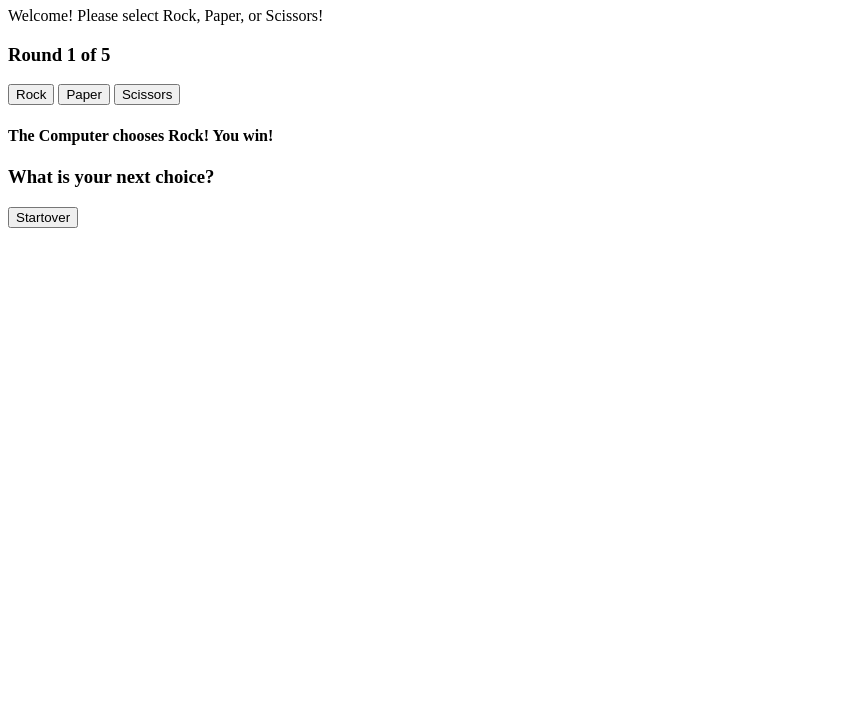
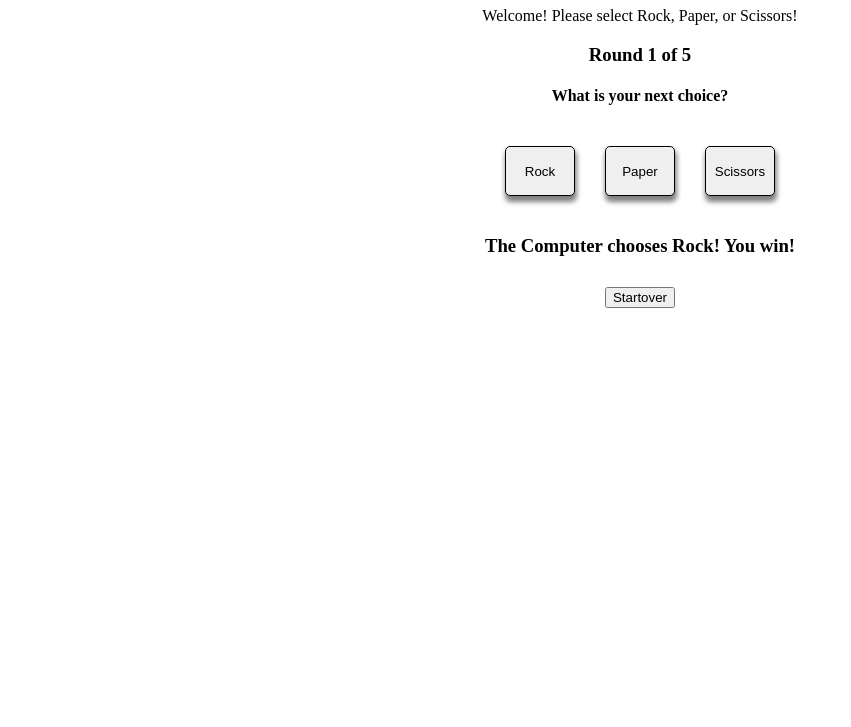
Before and after one commit to BearsLair/RockPaperScissors, a plain HTML site: page index.html in a window 1280 px wide. Shown: the part 73-800 px from the top of the page, without its empty margins (0-851 px from the left). Drawn offline with Linux system fonts and the light colour scheme.

Commit message:
css file created. general layout complete

```diff
--- a/index.html
+++ b/index.html
@@ -4,20 +4,26 @@
     <meta charset="UTF-8">
     <meta name="viewport" content="width=device-width, initial-scale=1.0">
     <title>Document</title>
+    <link rel="stylesheet" href="./styles.css">
 </head>
 <body>
-    <h1>Rock, Paper, Scissors!</h1>
-    <p>Welcome! Please select Rock, Paper, or Scissors!</p>
-    <h3>Round <span>1</span> of 5</h3>
+    <div class="heading">
+        <h1>Rock, Paper, Scissors!</h1>
+        <p>Welcome! Please select Rock, Paper, or Scissors!</p>
+        <h3>Round <span>1</span> of 5</h3>
+        <h4>What is your next choice?</h4>
+    </div>
+
     <div class="btns">
         <button>Rock</button>
         <button>Paper</button>
         <button>Scissors</button>
     </div>
+
     <div class="results">
-        <h4>The Computer chooses Rock! You win!</h4>
-        <h3>What is your next choice?</h3>
+        <h3>The Computer chooses Rock! You win!</h3>
     </div>
+
     <div class="startover">
         <button id="startover">Startover</button>
     </div>
--- /dev/null
+++ b/styles.css
@@ -0,0 +1,42 @@
+h1 {
+    text-align: center;
+}
+
+.heading > p {
+    text-align: center;
+}
+
+.heading > h3 {
+    text-align: center;
+}
+
+.heading {
+    padding-bottom: 20px;
+}
+
+.btns > button {
+    border: 1px solid black;
+    box-shadow: 1px 5px 5px 1px grey;
+    height: 50px;
+    width: 70px;
+    margin: 0px 15px 0px 15px;
+    border-radius: 5px;
+}
+
+.btns {
+    display: flex;
+    flex-direction: row;
+    justify-content: center;
+    padding-bottom: 20px;
+}
+
+.results > h3,h4 {
+    text-align: center;
+}
+
+.startover {
+    margin-top: 30px;
+    display: flex;
+    flex-direction: row;
+    justify-content: center;
+}
```
